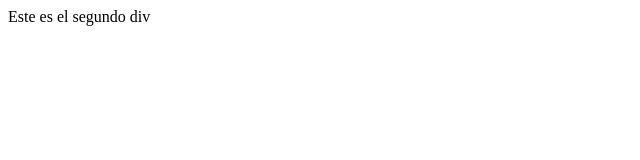
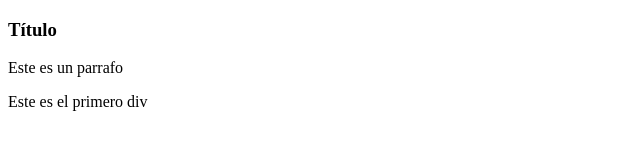
Before and after one commit to willycaflo/CursoVueJS2, a plain HTML site: page index.html in a window 1280 px wide. Shown: the whole page, without its empty margins (0-640 px from the left). Drawn offline with nearby package versions, Linux system fonts and the light colour scheme.

Commit message:
Uso de la etiqueta template para agrupar elementos html, y no generar el elemento contenedor de estos elementos en el dom

```diff
--- a/index.html
+++ b/index.html
@@ -10,7 +10,11 @@
 </head>
 <body>
     <div id="vm">
-        <div v-if="mostrar">Este es el primero div</div>
+        <template v-if="mostrar">
+            <h3>Título</h3>
+            <p>Este es un parrafo</p>
+            Este es el primero div
+        </template>
         <div v-else>Este es el segundo div</div>
     </div>
     <script src="vue.js"></script>
--- a/vue.js
+++ b/vue.js
@@ -1,6 +1,6 @@
 new Vue({
     el: '#vm',
     data: {
-        mostrar: false
+        mostrar: true
     }
 });
```
